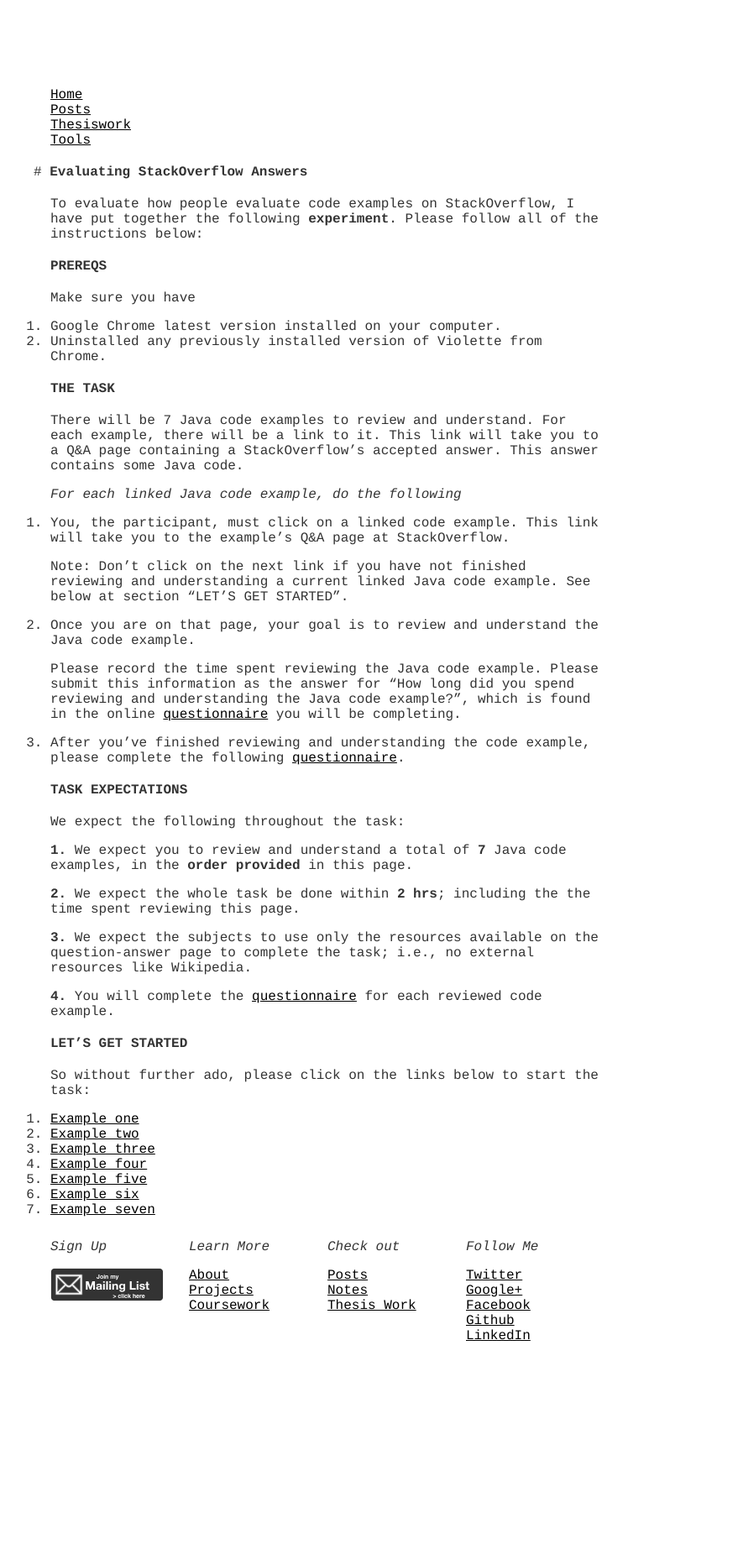
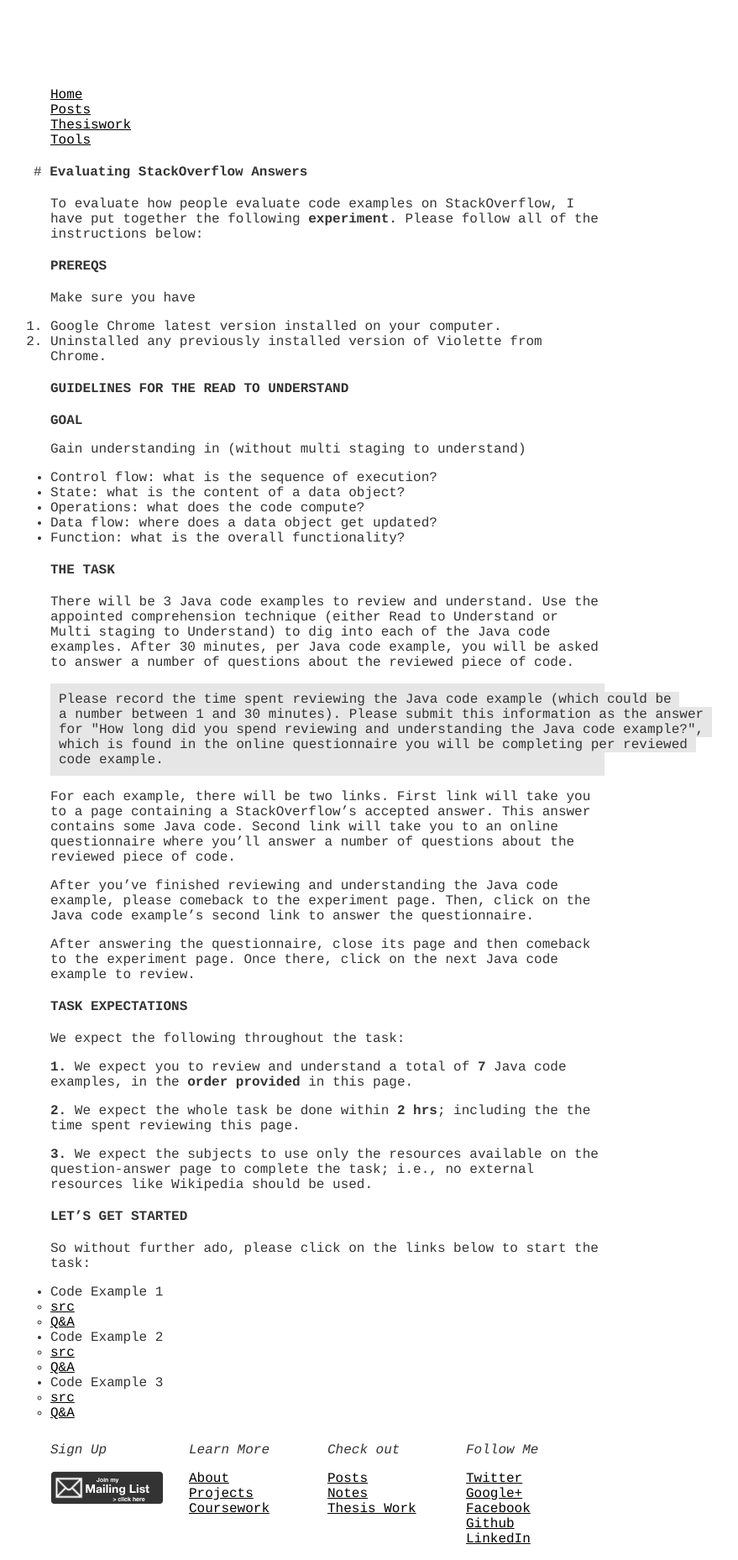
Before and after one commit to hsanchez/hsanchez.github.io, a Jekyll site: the page built from posts/thesiswork/tools/_posts/2015-01-27-evaluate-answer.md, in a window 1280 px wide. Shown: the whole page at 84% size, without its empty margins (250-1129 px from the left). Built offline with Jekyll 4.4.1, drawn with Linux system fonts in a browser that asks for light colours; Markdown is read by kramdown in place of the engine named in the settings; before the commit the page ends 1616 px from its top, so only the background shows below that.

Commit message:
updates experiment pages (both of them)

```diff
--- a/posts/thesiswork/tools/_posts/2015-01-27-evaluate-answer.md
+++ b/posts/thesiswork/tools/_posts/2015-01-27-evaluate-answer.md
@@ -2,7 +2,7 @@
 layout: default
 title: Evaluating StackOverflow Answers
 hidden: true
-description: Evaluating StackOverflow Code examples.
+description: Read to Understand.
 ---
 
 To evaluate how people evaluate code examples on StackOverflow, I have put together the following
@@ -16,31 +16,44 @@
 1. Google Chrome latest version installed on your computer.
 2. Uninstalled any previously installed version of Violette from Chrome.
 
+# GUIDELINES FOR THE READ TO UNDERSTAND
+
+## GOAL
+
+Gain understanding in (without multi staging to understand)
+
+* Control flow:   what is the sequence of execution?
+* State:          what is the content of a data object?
+* Operations:     what does the code compute?
+* Data flow:      where does a data object get updated?
+* Function:       what is the overall functionality?
+
+
 # THE TASK
 
-There will be 7 Java code examples to review and understand. For each example, there will be
-a link to it. This link will take you to a Q&A page containing a StackOverflow's accepted answer.
-This answer contains some Java code.
+There will be 3 Java code examples to review and understand. Use the appointed
+comprehension technique (either Read to Understand or Multi staging to Understand)
+to dig into each of the Java code examples. After 30 minutes, per Java code example,
+you will be asked to answer a number of questions about the reviewed piece of code.
 
-*For each linked Java code example, do the following*
+    Please record the time spent reviewing the Java code example (which could be
+    a number between 1 and 30 minutes). Please submit this information as the answer
+    for "How long did you spend reviewing and understanding the Java code example?",
+    which is found in the online questionnaire you will be completing per reviewed
+    code example.
 
-1. You, the participant, must click on a linked code example.
-This link will take you to the example's Q&A page at StackOverflow.
+For each example, there will be two links. First link will take you to a page
+containing a StackOverflow's accepted answer. This answer contains some Java code.
+Second link will take you to an online questionnaire where you'll answer a number
+of questions about the reviewed piece of code.
 
-    Note: Don't click on the next link if you have not finished reviewing and understanding
-    a current linked Java code example. See below at section "LET’S GET STARTED".
+After you've finished reviewing and understanding the Java code example, please
+comeback to the experiment page. Then, click on the Java code example's second
+link to answer the questionnaire.
 
-2. Once you are on that page, your goal is to review and understand the Java
-code example.
+After answering the questionnaire, close its page and then comeback to the experiment
+page. Once there, click on the next Java code example to review.
 
-    Please record the time spent reviewing the Java code example. Please submit
-    this information as the answer for "How long did you spend reviewing and
-    understanding the Java code example?", which is found in the
-    online [questionnaire](http://bit.ly/1OQoF0D) you will be completing.
-
-
-4. After you've finished reviewing and understanding the code example, please
-complete the following [questionnaire](http://bit.ly/1OQoF0D).
 
 # TASK EXPECTATIONS
 
@@ -54,20 +67,21 @@
 
 **3.** We expect the subjects to use only the resources available on the
 question-answer page to complete the task; i.e., no external resources like
-Wikipedia.
-
-**4.** You will complete the [questionnaire](http://bit.ly/1OQoF0D) for each reviewed
-code example.
+Wikipedia should be used.
 
 
 # LET'S GET STARTED
 
 So without further ado, please click on the links below to start the task:
 
-1. <a href="http://stackoverflow.com/questions/14210307/android-how-to-get-specific-data-from-url-json#14210519" target="_blank">Example one</a>
-2. <a href="http://stackoverflow.com/questions/22909429/android-save-a-bitmap-to-bmp-file-format#22914268" target="_blank">Example two</a>
-3. <a href="http://stackoverflow.com/questions/21884805/libgdx-0-9-9-apply-cubemap-in-environment#22777350" target="_blank">Example three</a>
-4. <a href="http://stackoverflow.com/questions/12560246/how-to-add-a-push-notification-in-my-own-android-app#12560639" target="_blank">Example four</a>
-5. <a href="http://stackoverflow.com/questions/24176493/guice-dynamic-inject-with-custom-annotation" target="_blank">Example five</a>
-6. <a href="http://stackoverflow.com/questions/3682587/split-string-of-varying-length-using-regex/3685197#3685197" target="_blank">Example six</a>
-7. <a href="http://stackoverflow.com/questions/26818478/generating-random-license-plate" target="_blank">Example seven</a>
+* Code Example 1
+    * <a href="http://stackoverflow.com/questions/26818478/generating-random-license-plate" target="_blank">src</a>
+    * <a href="http://bit.ly/1BLdRe4" target="_blank">Q&A</a>
+
+* Code Example 2
+    * <a href="http://stackoverflow.com/questions/21884805/libgdx-0-9-9-apply-cubemap-in-environment#22777350" target="_blank">src</a>
+    * <a href="http://bit.ly/1FV2Drr" target="_blank">Q&A</a>
+
+* Code Example 3
+    * <a href="http://stackoverflow.com/questions/14210307/android-how-to-get-specific-data-from-url-json#14210519" target="_blank">src</a>
+    * <a href="http://bit.ly/1KNTkhw" target="_blank">Q&A</a>
```
Also changed, not shown: posts/thesiswork/tools/_posts/2015-01-28-violette-multistage.md (+2 -2 lines).
